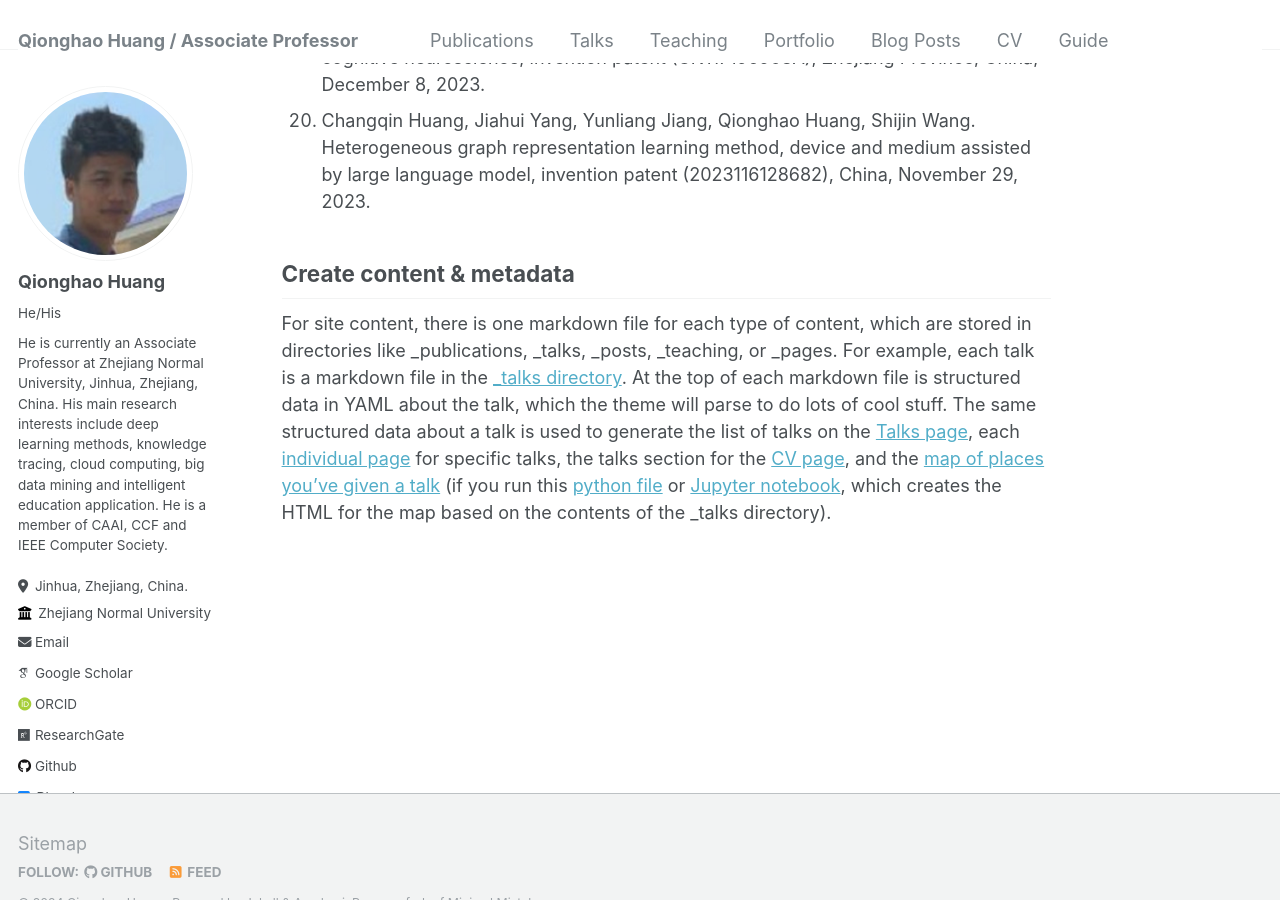
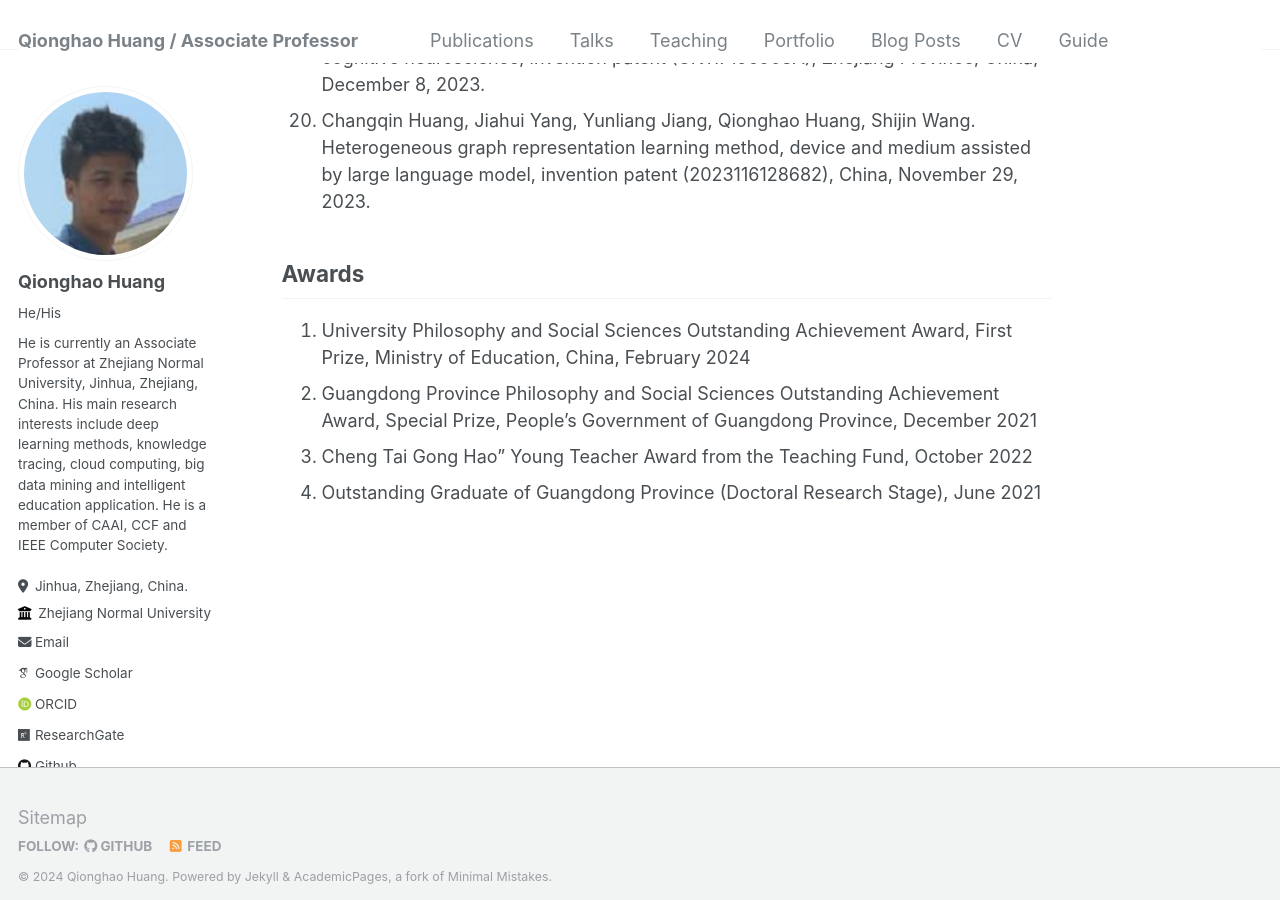
Before and after one commit to qhhuang-ai/qhhuang-ai.github.io, a Jekyll site: the page built from _pages/about.md, in a window 1280 px wide and 900 px high, scrolled down 5838 px. Built offline with Jekyll 4.4.1, drawn with Linux system fonts in a browser that asks for light colours; some web fonts are replaced.

Commit message:
update cv

```diff
--- a/_pages/about.md
+++ b/_pages/about.md
@@ -57,6 +57,9 @@ Patents
 1. Changqin Huang, Jili Chen, Yunliang Jiang, Qionghao Huang, Shijin Wang. A method and system for constructing multimodal blended teaching resources based on cognitive neuroscience, invention patent (CN117196908A), Zhejiang Province, China, December 8, 2023.
 1. Changqin Huang, Jiahui Yang, Yunliang Jiang, Qionghao Huang, Shijin Wang. Heterogeneous graph representation learning method, device and medium assisted by large language model, invention patent (2023116128682), China, November 29, 2023.
 
-Create content & metadata
+Awards
 ------
-For site content, there is one markdown file for each type of content, which are stored in directories like _publications, _talks, _posts, _teaching, or _pages. For example, each talk is a markdown file in the [_talks directory](https://github.com/academicpages/academicpages.github.io/tree/master/_talks). At the top of each markdown file is structured data in YAML about the talk, which the theme will parse to do lots of cool stuff. The same structured data about a talk is used to generate the list of talks on the [Talks page](https://academicpages.github.io/talks), each [individual page](https://academicpages.github.io/talks/2012-03-01-talk-1) for specific talks, the talks section for the [CV page](https://academicpages.github.io/cv), and the [map of places you've given a talk](https://academicpages.github.io/talkmap.html) (if you run this [python file](https://github.com/academicpages/academicpages.github.io/blob/master/talkmap.py) or [Jupyter notebook](https://github.com/academicpages/academicpages.github.io/blob/master/talkmap.ipynb), which creates the HTML for the map based on the contents of the _talks directory).
+1. University Philosophy and Social Sciences Outstanding Achievement Award, First Prize, Ministry of Education, China, February 2024
+1. Guangdong Province Philosophy and Social Sciences Outstanding Achievement Award, Special Prize, People's Government of Guangdong Province, December 2021
+1. Cheng Tai Gong Hao" Young Teacher Award from the Teaching Fund, October 2022
+1. Outstanding Graduate of Guangdong Province  (Doctoral Research Stage), June 2021
```
